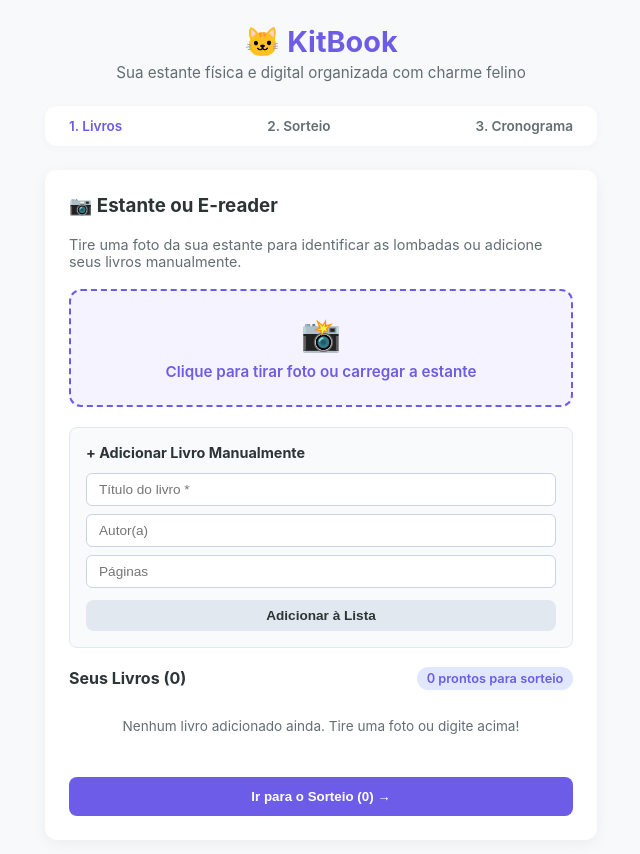
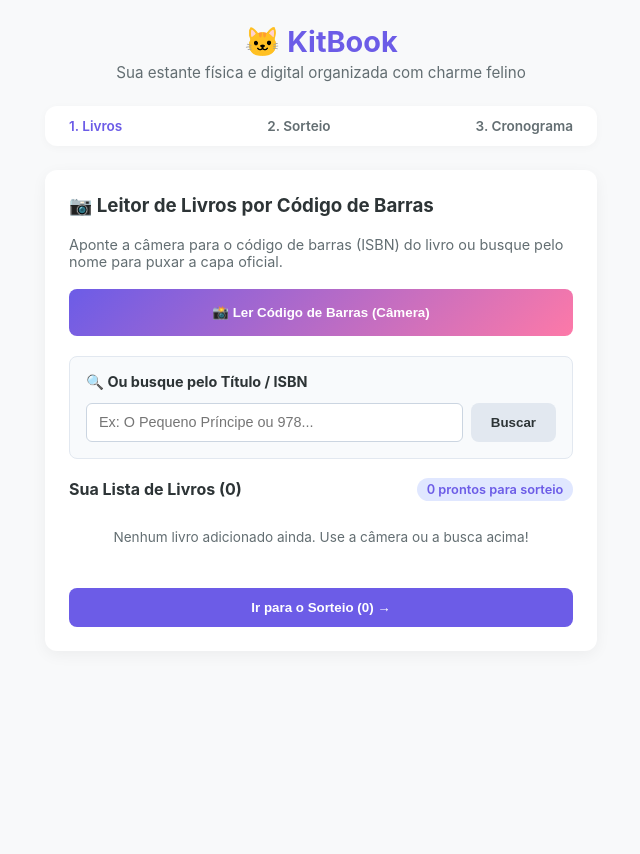
Before and after one commit to NatiPeralta/Kit-Book, a React (Vite) app: page / in a window 1280 px wide. Shown: the top 854 px of the page, without its empty margins (319-959 px from the left). After the commit the page ends 800 px from the top, so only its background shows below. Built offline with nearby package versions, Linux system fonts and the light colour scheme.

Commit message:
add BookScanner.css and BookScanner.jsx QR Code

```diff
--- a/package.json
+++ b/package.json
@@ -10,6 +10,8 @@
     "preview": "vite preview"
   },
   "dependencies": {
+    "@zxing/browser": "^0.2.1",
+    "@zxing/library": "^0.23.0",
     "react": "^19.3.1",
     "react-dom": "^19.3.1"
   },
--- a/src/components/BookScanner/BookScanner.css
+++ b/src/components/BookScanner/BookScanner.css
@@ -224,3 +224,60 @@
 .scanner-actions button {
   width: 100%;
 }
+
+.camera-box {
+  display: flex;
+  flex-direction: column;
+  align-items: center;
+  gap: 0.5rem;
+}
+
+.btn-start-cam {
+  width: 100%;
+  padding: 1rem;
+  background: linear-gradient(135deg, var(--primary), var(--accent));
+}
+
+.video-wrapper {
+  position: relative;
+  width: 100%;
+  max-height: 240px;
+  overflow: hidden;
+  border-radius: var(--border-radius);
+  background: #000;
+  display: flex;
+  justify-content: center;
+}
+
+.scanner-video {
+  width: 100%;
+  object-fit: cover;
+}
+
+.btn-stop {
+  position: absolute;
+  bottom: 10px;
+  right: 10px;
+  background: rgba(255, 255, 255, 0.9);
+}
+
+.search-input-wrapper {
+  display: flex;
+  gap: 0.5rem;
+}
+
+.search-input-wrapper input {
+  flex: 1;
+  padding: 0.6rem 0.75rem;
+  border: 1px solid #cbd5e1;
+  border-radius: 6px;
+  font-size: 0.9rem;
+}
+
+.book-thumb {
+  width: 36px;
+  height: 50px;
+  object-fit: cover;
+  border-radius: 4px;
+  box-shadow: 0 2px 4px rgba(0,0,0,0.1);
+}
--- a/src/components/BookScanner/BookScanner.jsx
+++ b/src/components/BookScanner/BookScanner.jsx
@@ -1,70 +1,95 @@
-import { useState } from 'react';
+import { useState, useEffect, useRef } from 'react';
+import { BrowserBarcodeReader } from '@zxing/library';
+import { searchBookByIsbnOrQuery } from '../../services/googleBooks';
 import './BookScanner.css';
 
 export default function BookScanner({ onConfirmBooks, onNext }) {
-  const [imagePreview, setImagePreview] = useState(null);
-  const [isProcessing, setIsProcessing] = useState(false);
-  const [manualTitle, setManualTitle] = useState('');
-  const [manualAuthor, setManualAuthor] = useState('');
-  const [manualPages, setManualPages] = useState('');
+  const [detectedBooks, setDetectedBooks] = useState([]);
+  const [searchQuery, setSearchQuery] = useState('');
+  const [isLoading, setIsLoading] = useState(false);
+  const [scanning, setScanning] = useState(false);
+  const [scanError, setScanError] = useState('');
 
-  // Lista inicial de livros
-  const [detectedBooks, setDetectedBooks] = useState([]);
+  const videoRef = useRef(null);
+  const codeReaderRef = useRef(null);
 
-  // Simulador de Leitura de Foto (OCR)
-  const handleImageUpload = (e) => {
-    const file = e.target.files[0];
-    if (!file) return;
+  // Iniciar a câmera para ler o código de barras (ISBN)
+  const startScanning = async () => {
+    setScanning(true);
+    setScanError('');
+    codeReaderRef.current = new BrowserBarcodeReader();
 
-    setImagePreview(URL.createObjectURL(file));
-    setIsProcessing(true);
+    try {
+      const videoInputDevices = await BrowserBarcodeReader.listVideoInputDevices();
+      const selectedDeviceId = videoInputDevices[0]?.deviceId;
 
-    // Simula a leitura das lombadas com OCR
-    setTimeout(() => {
-      const scannedBooks = [
-        { id: Date.now() + 1, title: 'O Povo do Ar', author: 'Holly Black', pages: 368, unread: true },
-        { id: Date.now() + 2, title: 'Teto Para Dois', author: 'Beth O’Leary', pages: 400, unread: true },
-        { id: Date.now() + 3, title: 'Os Sete Maridos de Evelyn Hugo', author: 'Taylor Jenkins Reid', pages: 360, unread: true },
-      ];
-      setDetectedBooks((prev) => [...prev, ...scannedBooks]);
-      setIsProcessing(false);
-    }, 1500);
+      if (!selectedDeviceId) {
+        setScanError('Nenhuma câmera encontrada no dispositivo.');
+        setScanning(false);
+        return;
+      }
+
+      codeReaderRef.current.decodeFromVideoDevice(
+        selectedDeviceId,
+        videoRef.current,
+        async (result, err) => {
+          if (result) {
+            const isbn = result.getText();
+            stopScanning();
+            setIsLoading(true);
+
+            // Busca o livro na API do Google Books usando o ISBN lido
+            const book = await searchBookByIsbnOrQuery(isbn);
+            if (book) {
+              setDetectedBooks((prev) => [...prev, book]);
+            } else {
+              alert(`Livro com ISBN ${isbn} não encontrado na base.`);
+            }
+            setIsLoading(false);
+          }
+        }
+      );
+    } catch (err) {
+      console.error(err);
+      setScanError('Erro ao acessar a câmera.');
+      setScanning(false);
+    }
   };
 
-  // Adicionar livro manualmente
-  const handleAddManualBook = (e) => {
-    e.preventDefault();
-    if (!manualTitle.trim()) return;
-
-    const newBook = {
-      id: Date.now(),
-      title: manualTitle.trim(),
-      author: manualAuthor.trim() || 'Autor não informado',
-      pages: Number(manualPages) || 300,
-      unread: true
-    };
-
-    setDetectedBooks((prev) => [...prev, newBook]);
-    setManualTitle('');
-    setManualAuthor('');
-    setManualPages('');
+  const stopScanning = () => {
+    if (codeReaderRef.current) {
+      codeReaderRef.current.reset();
+    }
+    setScanning(false);
   };
 
-  // Alternar o status de não lido (checkbox)
+  // Buscar livro manualmente por texto e adicionar com capa da API
+  const handleManualSearch = async (e) => {
+    e.preventDefault();
+    if (!searchQuery.trim()) return;
+
+    setIsLoading(true);
+    const book = await searchBookByIsbnOrQuery(searchQuery);
+
+    if (book) {
+      setDetectedBooks((prev) => [...prev, book]);
+      setSearchQuery('');
+    } else {
+      alert('Nenhum livro encontrado com esse nome.');
+    }
+    setIsLoading(false);
+  };
+
   const toggleUnread = (id) => {
     setDetectedBooks((prev) =>
-      prev.map((book) =>
-        book.id === id ? { ...book, unread: !book.unread } : book
-      )
+      prev.map((book) => (book.id === id ? { ...book, unread: !book.unread } : book))
     );
   };
 
-  // Remover livro da lista
   const handleRemoveBook = (id) => {
     setDetectedBooks((prev) => prev.filter((book) => book.id !== id));
   };
 
-  // Avançar para a tela de sorteio passando apenas os não lidos
   const handleProceedToRaffle = () => {
     const unreadBooks = detectedBooks.filter((book) => book.unread);
     onConfirmBooks(unreadBooks);
@@ -75,81 +100,53 @@ export default function BookScanner({ onConfirmBooks, onNext }) {
 
   return (
     <div className="scanner-container">
-      <h3>📷 Estante ou E-reader</h3>
+      <h3>📷 Leitor de Livros por Código de Barras</h3>
       <p className="scanner-subtitle">
-        Tire uma foto da sua estante para identificar as lombadas ou adicione seus livros manualmente.
+        Aponte a câmera para o código de barras (ISBN) do livro ou busque pelo nome para puxar a capa oficial.
       </p>
 
-      {/* Área de Upload / Câmera */}
-      <div className="upload-box">
-        <input
-          type="file"
-          accept="image/*"
-          id="camera-input"
-          onChange={handleImageUpload}
-          className="file-input"
-        />
-        <label htmlFor="camera-input" className="upload-label">
-          {imagePreview ? (
-            <div className="image-preview-wrapper">
-              <img src={imagePreview} alt="Sua Estante" className="preview-img" />
-              <span className="change-img-text">Trocar foto 📷</span>
-            </div>
-          ) : (
-            <div className="upload-placeholder">
-              <span className="upload-icon">📸</span>
-              <span>Clique para tirar foto ou carregar a estante</span>
-            </div>
-          )}
-        </label>
+      {/* Seção da Câmera / Scanner */}
+      <div className="camera-box">
+        {scanning ? (
+          <div className="video-wrapper">
+            <video ref={videoRef} className="scanner-video" />
+            <button className="btn-secondary btn-stop" onClick={stopScanning}>
+              Parar Câmera ✕
+            </button>
+          </div>
+        ) : (
+          <button className="btn-primary btn-start-cam" onClick={startScanning}>
+            📸 Ler Código de Barras (Câmera)
+          </button>
+        )}
+        {scanError && <p className="error-message">{scanError}</p>}
       </div>
 
-      {isProcessing && (
-        <div className="processing-indicator">
-          <span className="spinner">🐾</span>
-          <p>Lendo lombadas dos livros com visão felina...</p>
-        </div>
-      )}
-
-      {/* Formulário Manual */}
-      <form className="manual-form" onSubmit={handleAddManualBook}>
-        <h4>+ Adicionar Livro Manualmente</h4>
-        <div className="manual-inputs">
+      {/* Busca Manual por Título / Autor / ISBN */}
+      <form className="manual-form" onSubmit={handleManualSearch}>
+        <h4>🔍 Ou busque pelo Título / ISBN</h4>
+        <div className="search-input-wrapper">
           <input
             type="text"
-            placeholder="Título do livro *"
-            value={manualTitle}
-            onChange={(e) => setManualTitle(e.target.value)}
-            required
+            placeholder="Ex: O Pequeno Príncipe ou 978..."
+            value={searchQuery}
+            onChange={(e) => setSearchQuery(e.target.value)}
           />
-          <input
-            type="text"
-            placeholder="Autor(a)"
-            value={manualAuthor}
-            onChange={(e) => setManualAuthor(e.target.value)}
-          />
-          <input
-            type="number"
-            placeholder="Páginas"
-            value={manualPages}
-            onChange={(e) => setManualPages(e.target.value)}
-            min="1"
-          />
+          <button type="submit" className="btn-secondary" disabled={isLoading}>
+            {isLoading ? 'Buscando...' : 'Buscar'}
+          </button>
         </div>
-        <button type="submit" className="btn-secondary btn-add-manual">
-          Adicionar à Lista
-        </button>
       </form>
 
-      {/* Lista de Livros Identificados */}
+      {/* Lista de Livros Selecionados com Capas */}
       <div className="detected-section">
         <div className="detected-header">
-          <h4>Seus Livros ({detectedBooks.length})</h4>
+          <h4>Sua Lista de Livros ({detectedBooks.length})</h4>
           <span className="unread-badge">{unreadCount} prontos para sorteio</span>
         </div>
 
         {detectedBooks.length === 0 ? (
-          <p className="empty-list-text">Nenhum livro adicionado ainda. Tire uma foto ou digite acima!</p>
+          <p className="empty-list-text">Nenhum livro adicionado ainda. Use a câmera ou a busca acima!</p>
         ) : (
           <ul className="books-list">
             {detectedBooks.map((book) => (
@@ -160,6 +157,7 @@ export default function BookScanner({ onConfirmBooks, onNext }) {
                     checked={book.unread}
                     onChange={() => toggleUnread(book.id)}
                   />
+                  {book.thumbnail && <img src={book.thumbnail} alt={book.title} className="book-thumb" />}
                   <div className="book-info">
                     <span className="book-title">{book.title}</span>
                     <span className="book-author">{book.author} • {book.pages} págs</span>
--- a/src/services/googleBooks.js
+++ b/src/services/googleBooks.js
@@ -0,0 +1,24 @@
+export async function searchBookByIsbnOrQuery(query) {
+  try {
+    const response = await fetch(`https://www.googleapis.com/books/v1/volumes?q=${encodeURIComponent(query)}`);
+    const data = await response.json();
+
+    if (!data.items || data.items.length === 0) {
+      return null;
+    }
+
+    const bookInfo = data.items[0].volumeInfo;
+
+    return {
+      id: Date.now(),
+      title: bookInfo.title || 'Título desconhecido',
+      author: bookInfo.authors ? bookInfo.authors.join(', ') : 'Autor desconhecido',
+      pages: bookInfo.pageCount || 300,
+      thumbnail: bookInfo.imageLinks?.thumbnail || '',
+      unread: true
+    };
+  } catch (error) {
+    console.error('Erro ao buscar livro na API do Google Books:', error);
+    return null;
+  }
+}
```
Also changed, not shown: src/utils/ocrHelper.js (deleted), 1 other file (tests, documents, lock files or other folders).
